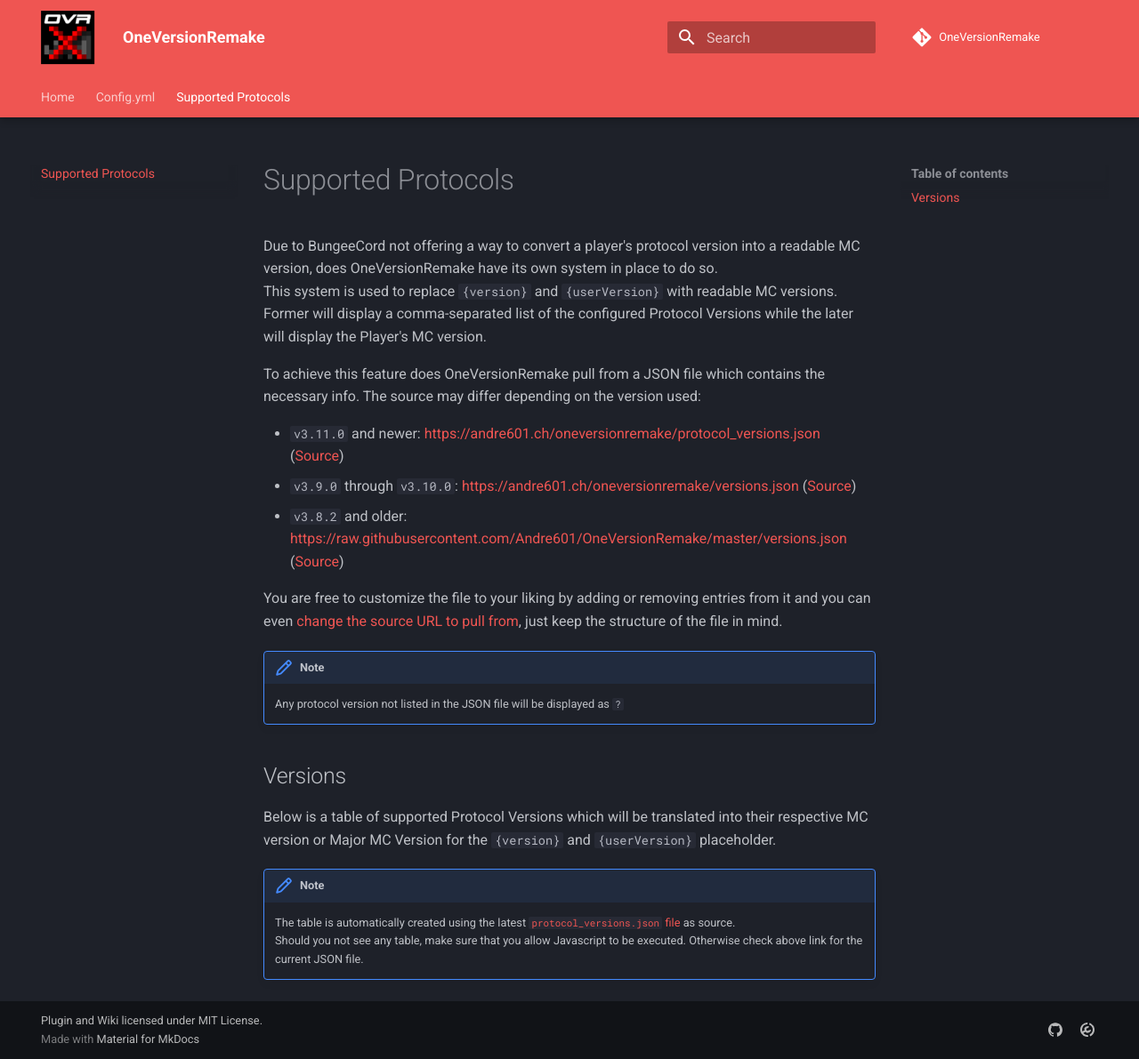
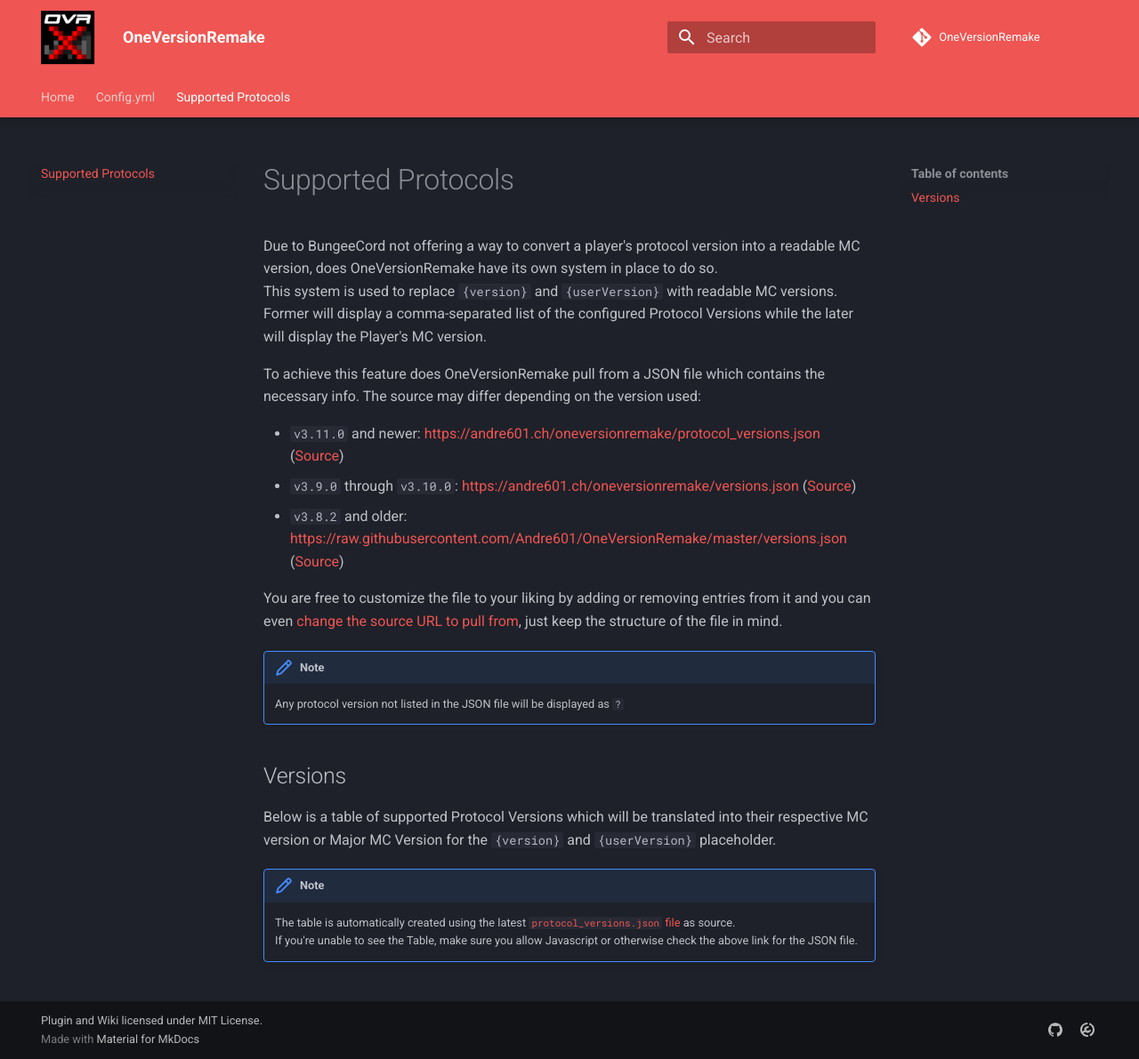
Before and after one commit to Andre601/OneVersionRemake, an MkDocs documentation site: the page built from docs/protocols.md, in a window 1280 px wide and 1191 px high. Shown: the whole window at 89% size. Built offline with MkDocs 1.6.1 and Material for MkDocs 9.7.7, drawn with Linux system fonts in a browser that asks for light colours; comment, search, counter and statistics services are not loaded.

Commit message:
Update protocols.md

```diff
--- a/docs/protocols.md
+++ b/docs/protocols.md
@@ -21,7 +21,7 @@ Below is a table of supported Protocol Versions which will be translated into th
 
 /// note
 The table is automatically created using the latest [`protocol_versions.json` file](https://andre601.ch/oneversionremake/protocol_versions.json) as source.
-Should you not see any table, make sure that you allow Javascript to be executed. Otherwise check above link for the current JSON file.
+If you're unable to see the Table, make sure you allow Javascript or otherwise check the above link for the JSON file.
 ///
 
 <div data-md-component="versions-table">
```
